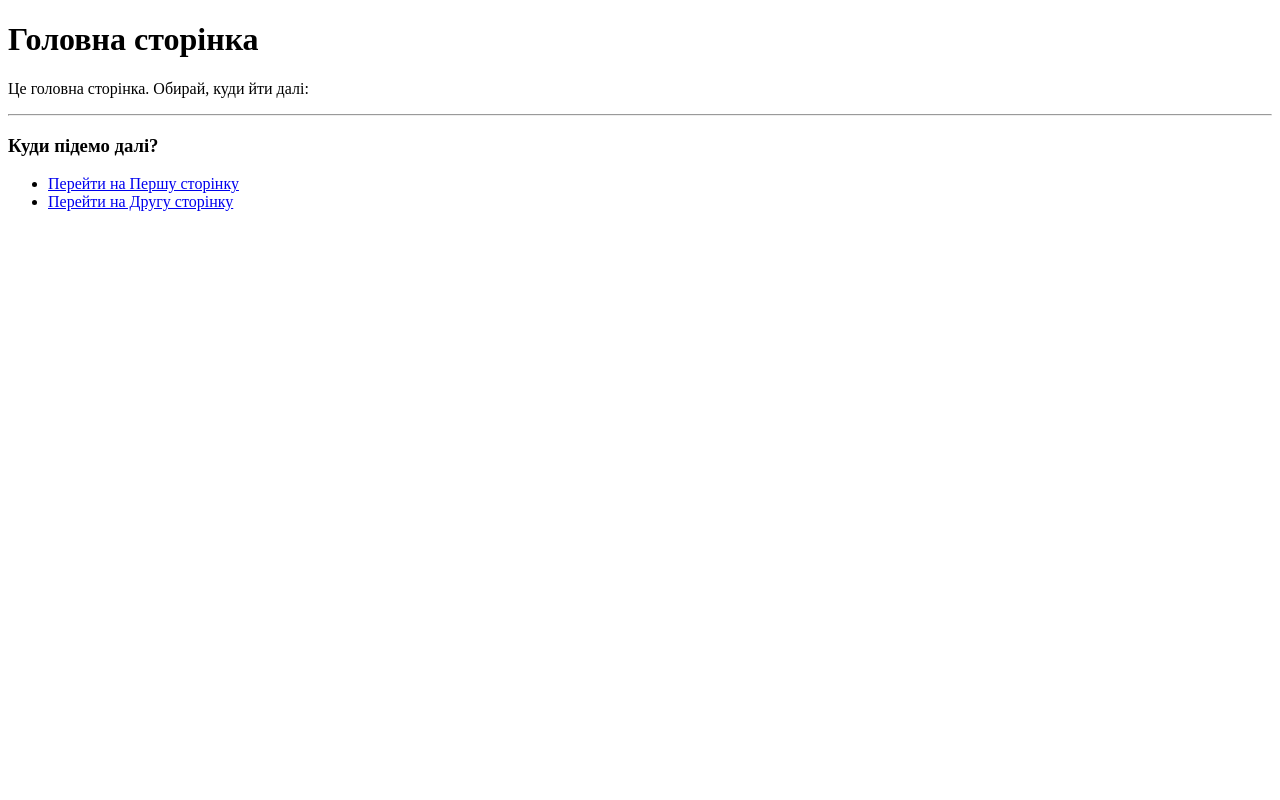
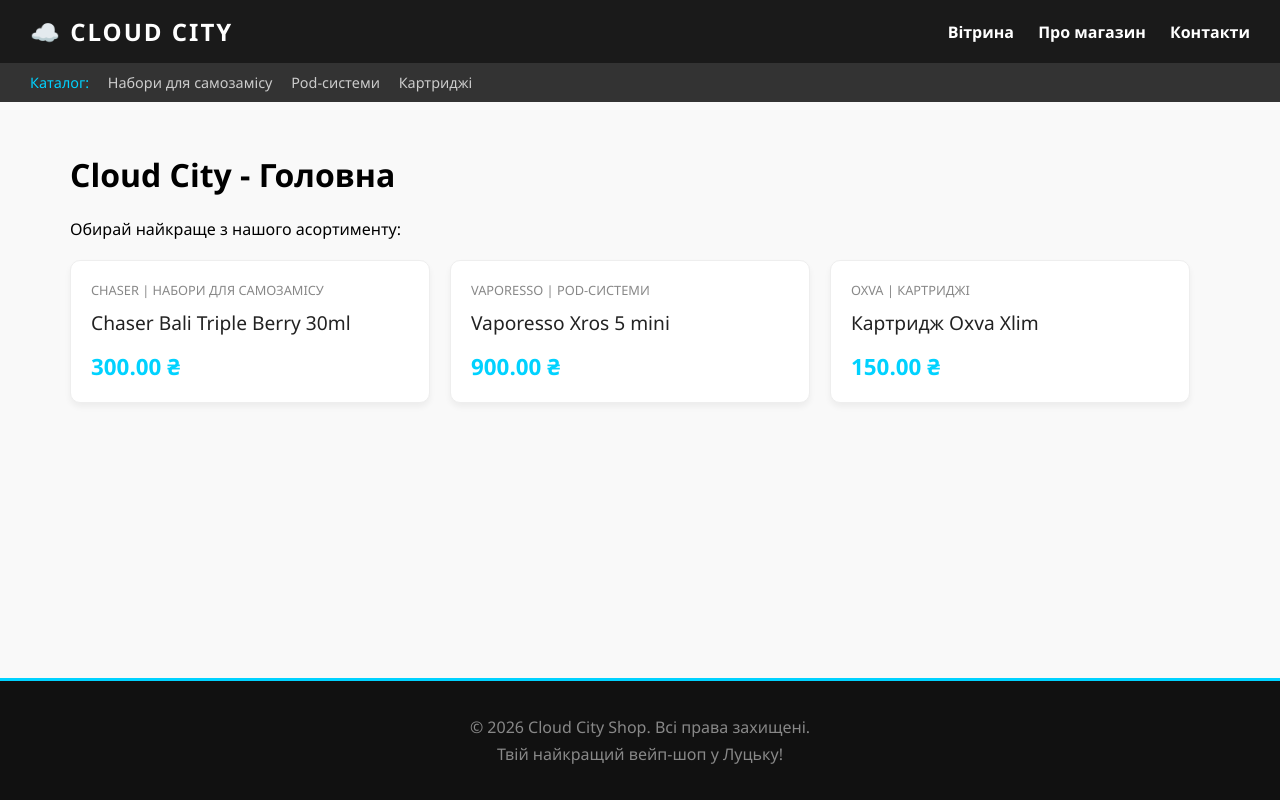
Before and after one commit to nazaronyschuk2019g-arch/labuk-2semestr, a Django app: page / in a window 1280 px wide. Run offline with Django 5.2, Linux system fonts and the light colour scheme; data comes from the database, SQL or seed files in the repository.

Commit message:
Lab 5: Add header, footer and display products from DB

```diff
--- a/my_pages/templates/my_pages/base.html
+++ b/my_pages/templates/my_pages/base.html
@@ -3,25 +3,87 @@
 <head>
     <meta charset="UTF-8">
     <title>{{ title }}</title>
+    <style>
+        /* Базові стилі, щоб сайт виглядав охайно */
+        body { font-family: 'Segoe UI', Tahoma, Geneva, Verdana, sans-serif; margin: 0; padding: 0; display: flex; flex-direction: column; min-height: 100vh; background-color: #f9f9f9;}
+
+        /* Стилі Хедера */
+        header { background-color: #1a1a1a; color: white; padding: 15px 30px; display: flex; justify-content: space-between; align-items: center; }
+        header a { color: white; text-decoration: none; margin-left: 20px; font-weight: bold; transition: color 0.3s;}
+        header a:hover { color: #00d2ff; }
+        .logo { font-size: 1.5em; font-weight: 900; color: #00d2ff; text-transform: uppercase; letter-spacing: 2px;}
+
+        /* Стилі меню категорій */
+        .categories-menu { background-color: #333; padding: 10px 30px; color: white; font-size: 0.9em;}
+        .categories-menu a { color: #ccc; text-decoration: none; margin-right: 15px; border-bottom: 1px solid transparent;}
+        .categories-menu a:hover { color: white; border-bottom: 1px solid white;}
+
+        /* Основний контент */
+        main { flex: 1; padding: 30px; max-width: 1200px; margin: 0 auto; width: 100%; box-sizing: border-box;}
+
+        /* Сітка товарів */
+        .products-grid { display: flex; flex-wrap: wrap; gap: 20px; margin-top: 20px;}
+        .product-card { background: white; border: 1px solid #eee; padding: 20px; border-radius: 10px; width: calc(33.333% - 20px); box-shadow: 0 4px 6px rgba(0,0,0,0.05); box-sizing: border-box;}
+        .product-brand { color: #888; font-size: 0.8em; text-transform: uppercase;}
+        .product-name { font-size: 1.2em; margin: 10px 0; color: #222;}
+        .product-price { color: #00d2ff; font-size: 1.4em; font-weight: bold; margin-top: 15px;}
+
+        /* Стилі Футера */
+        footer { background-color: #111; color: #888; text-align: center; padding: 30px 20px; margin-top: auto; border-top: 3px solid #00d2ff;}
+        footer p { margin: 5px 0;}
+    </style>
 </head>
 <body>
 
-    <h1>{{ title }}</h1>
-    <p>{{ content }}</p>
+    <header>
+        <div class="logo">
+            <a href="{% url 'home' %}" style="margin: 0;">☁️ Cloud City</a>
+        </div>
+        <nav>
+            <a href="{% url 'home' %}">Вітрина</a>
+            <a href="{% url 'page1' %}">Про магазин</a>
+            <a href="{% url 'page2' %}">Контакти</a>
+        </nav>
+    </header>
 
-    <hr>
+    <div class="categories-menu">
+        <span style="margin-right: 15px; color: #00d2ff;">Каталог:</span>
+        {% for cat in categories %}
+            <a href="#">{{ cat.name }}</a>
+        {% empty %}
+            <span>Додайте категорії в адмінці</span>
+        {% endfor %}
+    </div>
 
-    {% if is_main %}
-        <h3>Куди підемо далі?</h3>
-        <ul>
-            <li><a href="{% url 'page1' %}">Перейти на Першу сторінку</a></li>
-            <li><a href="{% url 'page2' %}">Перейти на Другу сторінку</a></li>
-        </ul>
-    {% else %}
-        <p>
-            <a href="{% url 'home' %}">⬅ Повернутися на головну сторінку</a>
-        </p>
-    {% endif %}
+    <main>
+        <h1>{{ title }}</h1>
+
+        {% if is_main %}
+            <p>Обирай найкраще з нашого асортименту:</p>
+
+            <div class="products-grid">
+                {% for product in products %}
+                    <div class="product-card">
+                        <div class="product-brand">{{ product.brand.name }} | {{ product.category.name }}</div>
+                        <div class="product-name">{{ product.name }}</div>
+                        <div class="product-price">{{ product.price }} ₴</div>
+                    </div>
+                {% empty %}
+                    <p>Товарів поки немає. Зайди в адмінку та додай кілька!</p>
+                {% endfor %}
+            </div>
+
+        {% else %}
+            <p>Тут буде інформація для додаткових сторінок.</p>
+            <br>
+            <a href="{% url 'home' %}" style="color: #00d2ff; text-decoration: none; font-weight: bold;">⬅ Повернутися до покупок</a>
+        {% endif %}
+    </main>
+
+    <footer>
+        <p>&copy; 2026 Cloud City Shop. Всі права захищені.</p>
+        <p>Твій найкращий вейп-шоп у Луцьку!</p>
+    </footer>
 
 </body>
 </html>
--- a/my_pages/views.py
+++ b/my_pages/views.py
@@ -1,25 +1,37 @@
 from django.shortcuts import render
+# Імпортуємо наші таблиці з бази даних
+from .models import Category, Product
+
 
 def home_view(request):
+    # Дістаємо ВСІ категорії та ВСІ товари з бази
+    categories = Category.objects.all()
+    products = Product.objects.all()
+
     context = {
-        'title': 'Головна сторінка',
-        'content': 'Це головна сторінка. Обирай, куди йти далі:',
-        'is_main': True  # Цей прапорець скаже шаблону показати посилання на інші сторінки
+        'title': 'Cloud City - Головна',
+        'categories': categories,  # Передаємо категорії для меню
+        'products': products,  # Передаємо товари для вітрини
+        'is_main': True
     }
     return render(request, 'my_pages/base.html', context)
 
+
 def page1_view(request):
+    categories = Category.objects.all()
     context = {
-        'title': 'Перша сторінка',
-        'content': 'Ти знаходишся на першій сторінці!',
-        'is_main': False  # Цей прапорець скаже шаблону показати посилання НАЗАД на головну
+        'title': 'Про нас',
+        'categories': categories,
+        'is_main': False
     }
     return render(request, 'my_pages/base.html', context)
 
+
 def page2_view(request):
+    categories = Category.objects.all()
     context = {
-        'title': 'Друга сторінка',
-        'content': 'Ти знаходишся на другій сторінці!',
+        'title': 'Контакти',
+        'categories': categories,
         'is_main': False
     }
     return render(request, 'my_pages/base.html', context)
```
